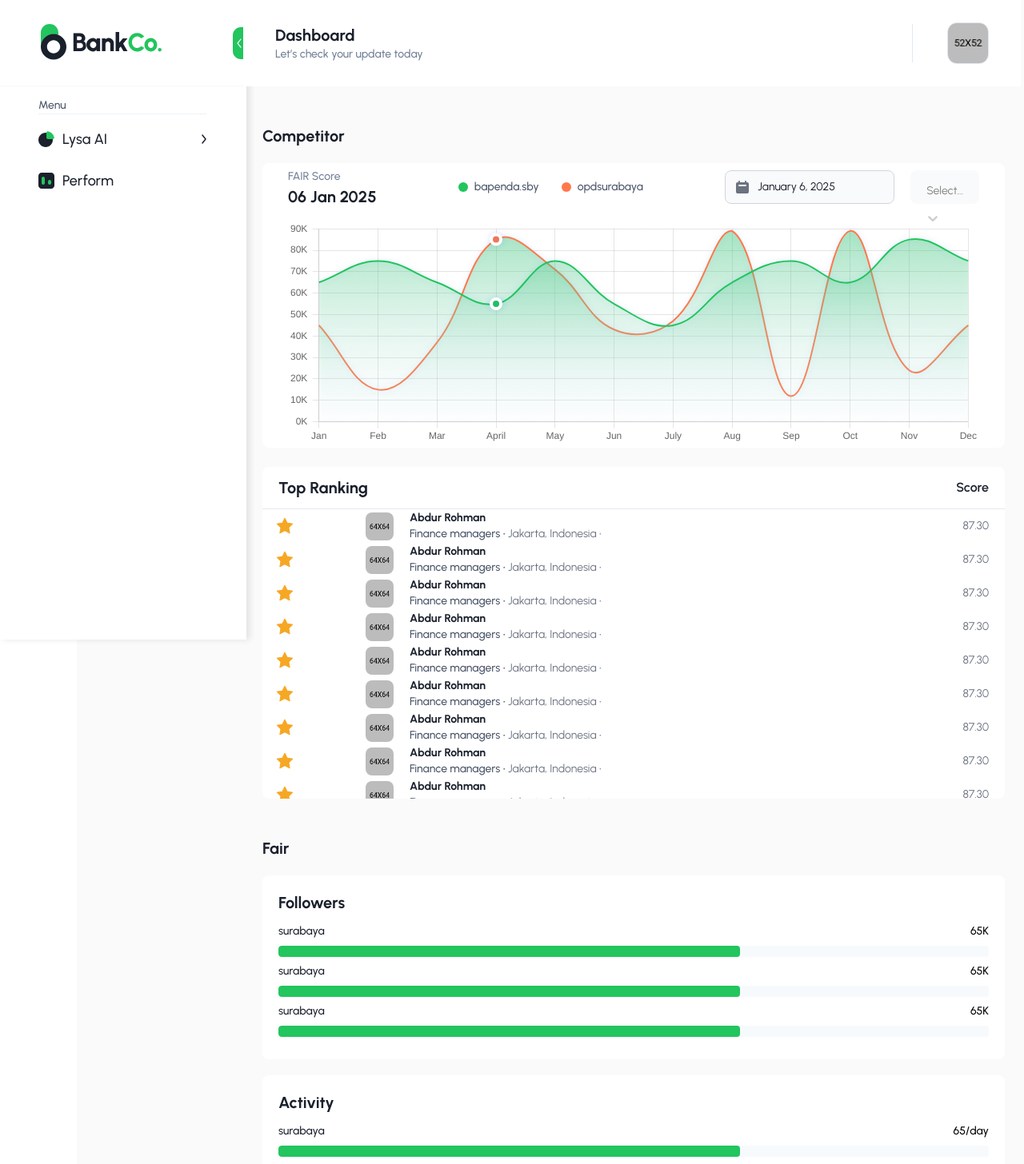
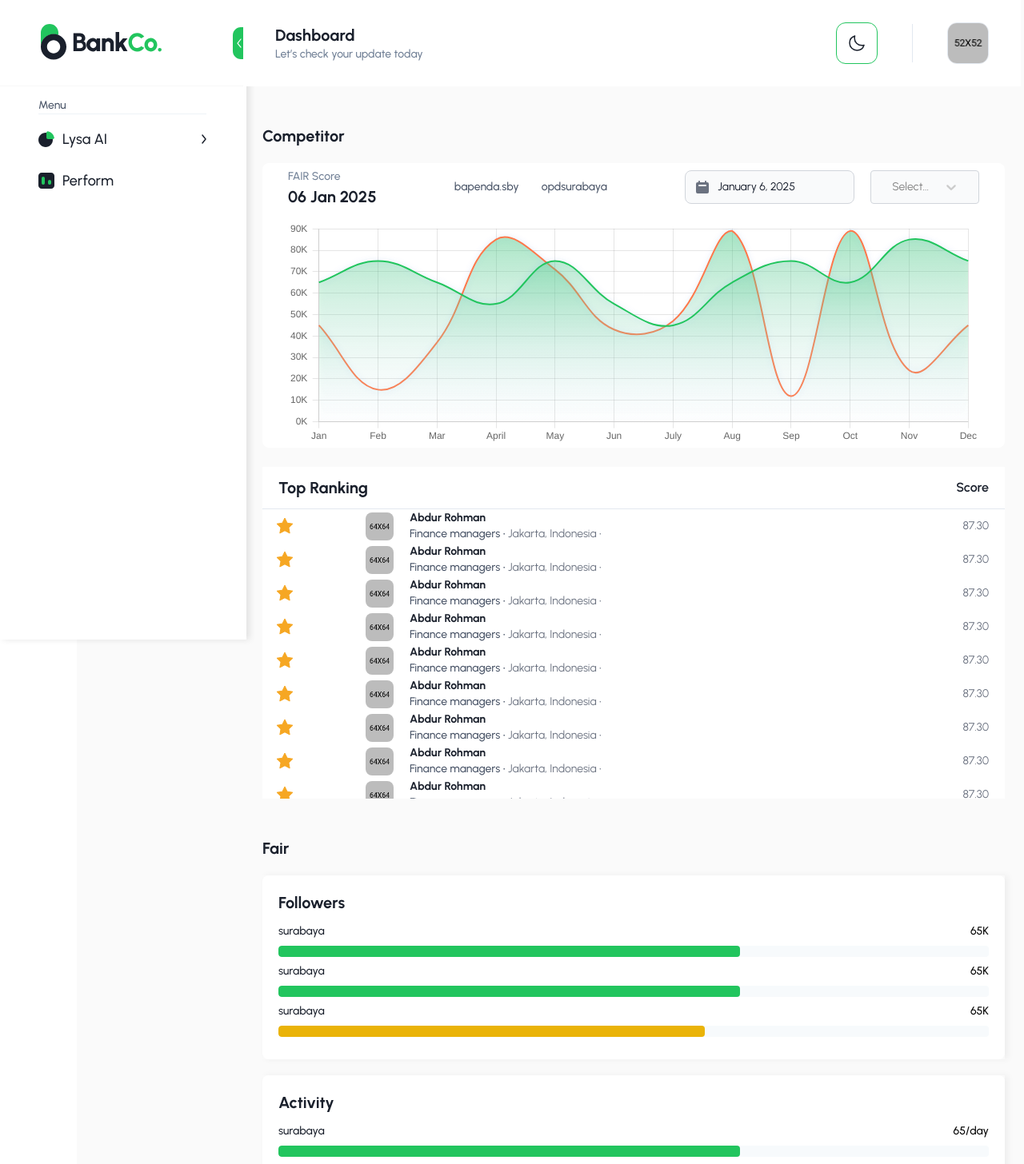
Before and after one commit to Focuson-Data-IT/Media-Monitoring-FE, a Next.js app: page /perform in a window 1280 px wide. Shown: the top 1456 px of the page at 80% size. Built offline with nearby package versions, Linux system fonts and the light colour scheme.

Commit message:
feature: final perform

```diff
--- a/package.json
+++ b/package.json
@@ -18,7 +18,8 @@
     "react": "^19.0.0",
     "react-date-range": "^2.0.1",
     "react-dom": "^19.0.0",
-    "react-select": "^5.9.0"
+    "react-select": "^5.9.0",
+    "tailwind-scrollbar": "^3.1.0"
   },
   "devDependencies": {
     "@eslint/eslintrc": "^3",
--- a/src/app/(customer)/perform/component/FairDetailBar.tsx
+++ b/src/app/(customer)/perform/component/FairDetailBar.tsx
@@ -1,11 +1,13 @@
 'use client';
 
-import React from "react";
+import React, {useState} from "react";
 import {TFairDetailBar} from "@/app/(customer)/perform/constants";
 
 const FairDetailBar: React.FC<TFairDetailBar> = ({data, label, unit}) => {
+	const [percentage, setPercentage] = useState(60)
+
 	return (
-		<div className="flex-1 xl:block">
+		<div className="flex-1 xl:block shadow-[4px_0_8px_rgba(0,0,0,0.05)]">
 			<div
 				className="h-full w-full rounded-lg bg-white p-5 dark:bg-darkblack-600"
 			>
@@ -74,8 +76,14 @@ const FairDetailBar: React.FC<TFairDetailBar> = ({data, label, unit}) => {
 								className="relative h-[14px] w-full overflow-hidden rounded bg-bgray-100"
 							>
 								<div
-									style={{width: '65%'}}
-									className="absolute left-0 top-0 h-full rounded bg-success-300"
+									style={{width: `${percentage}%`}}
+									className={`absolute left-0 top-0 h-full rounded ${
+										percentage < 30
+											? 'bg-danger-300'
+											: percentage < 70
+												? 'bg-warning-300'
+												: 'bg-success-300'
+									}`}
 								></div>
 							</div>
 						</div>
--- a/src/app/(customer)/perform/component/FairScoreChart.tsx
+++ b/src/app/(customer)/perform/component/FairScoreChart.tsx
@@ -76,6 +76,11 @@ const FairScoreChart = () => {
 				],
 			},
 			options: {
+				interaction: {
+					mode: "index",
+					axis: "x",
+					intersect: false,
+				},
 				maintainAspectRatio: false,
 				responsive: true,
 				scales: {
@@ -101,8 +106,8 @@ const FairScoreChart = () => {
 				},
 				elements: {
 					point: {
-						radius: [0, 0, 0, 6, 0, 0, 0, 0, 0, 0, 0, 0],
-						hoverRadius: 6,
+						radius: 0,
+						hoverRadius: 4,
 					},
 				},
 			},
@@ -134,14 +139,12 @@ const FairScoreChart = () => {
 				</div>
 				<div className="hidden items-center space-x-[28px] sm:flex">
 					<div className="flex items-center space-x-2">
-						<div className="h-3 w-3 rounded-full bg-success-300"></div>
 						<span
 							className="text-sm font-medium text-bgray-700 dark:text-white"
 						>bapenda.sby
 					</span>
 					</div>
 					<div className="flex items-center space-x-2">
-						<div className="h-3 w-3 rounded-full bg-orange"></div>
 						<span
 							className="text-sm font-medium text-bgray-700 dark:text-white"
 						>opdsurabaya
--- a/src/app/(customer)/perform/component/TopRanking.tsx
+++ b/src/app/(customer)/perform/component/TopRanking.tsx
@@ -115,7 +115,8 @@ const TopRanking = () => {
 	]
 
 	return (
-		<div className="mb-12 rounded-lg bg-white dark:bg-darkblack-600 max-h-[415px] overflow-y-scroll">
+		<div
+			className="mb-12 bg-white dark:bg-darkblack-600 max-h-[415px] overflow-y-scroll scrollbar-thin scrollbar-thumb-gray-400 scrollbar-track-gray-200 dark:scrollbar-thumb-gray-600 dark:scrollbar-track-gray-700">
 			<div
 				className="flex items-center justify-between border-b border-bgray-300 px-5 py-3 dark:border-darkblack-400">
 				<h3 className="text-xl font-bold text-bgray-900 dark:text-white">Top Ranking</h3>
@@ -132,10 +133,10 @@ const TopRanking = () => {
 						return (
 							<tr
 								key={key}
-								className="h-[20px] bg-white dark:bg-darkblack-600 cursor-pointer hover:bg-bgray-500 dark:hover:bg-bgray-500"
+								className="h-[20px] bg-white dark:bg-darkblack-600 cursor-pointer hover:bg-gray-300 dark:hover:bg-bgray-800"
 
 							>
-								<td className="whitespace-nowrap rounded-l-lg px-4 text-sm font-medium w-auto">
+								<td className="whitespace-nowrap px-4 text-sm font-medium w-auto">
 						<span>
 						<svg
 							width="24"
@@ -172,7 +173,7 @@ const TopRanking = () => {
 										</div>
 									</div>
 								</td>
-								<td className="whitespace-nowrap rounded-r-lg pr-5 text-sm text-gray-500 text-end">
+								<td className="whitespace-nowrap pr-5 text-sm text-gray-500 text-end">
 									87.30
 								</td>
 							</tr>
@@ -182,8 +183,6 @@ const TopRanking = () => {
 				</table>
 			</div>
 		</div>
-
-
 	)
 }
 
--- a/src/app/layout.tsx
+++ b/src/app/layout.tsx
@@ -31,6 +31,10 @@ export default function RootLayout({children,}: Readonly<{ children: React.React
 			<link rel="stylesheet" href="/assets/css/output.css"/>
 			<link rel="stylesheet" href="/assets/css/style.css"/>
 			<link href="https://cdn.jsdelivr.net/npm/flowbite@2.5.2/dist/flowbite.min.css" rel="stylesheet"/>
+			<link
+				href="https://cdn.jsdelivr.net/npm/select2@4.1.0-rc.0/dist/css/select2.min.css"
+				rel="stylesheet"
+			/>
 		</head>
 		<body
 			className={`${geistSans.variable} ${geistMono.variable} antialiased`}
@@ -38,6 +42,10 @@ export default function RootLayout({children,}: Readonly<{ children: React.React
 		{children}
 
 		<script src="https://cdn.jsdelivr.net/npm/flowbite@2.5.2/dist/flowbite.min.js"></script>
+		<script
+			src="https://cdn.jsdelivr.net/npm/select2@4.1.0-rc.0/dist/js/select2.min.js"
+			defer
+		></script>
 		<script src="/assets/js/jquery-3.6.0.min.js"></script>
 		<script src="/assets/js/flatpickr.js"></script>
 		<script src="/assets/js/slick.min.js"></script>
--- a/src/component/Navbar.tsx
+++ b/src/component/Navbar.tsx
@@ -1,13 +1,13 @@
-// 'use-client'
+'use client';
+
+import {useState} from "react";
 
 const Navbar = () => {
-	// const profileAction = () => {
-	// 	const profileBox = document.querySelector(".profile-box");
-	// 	const profileOutside = document.querySelector(".profile-outside");
-	//
-	// 	if (profileBox) profileBox.classList.toggle("hidden");
-	// 	if (profileOutside) profileOutside.classList.toggle("hidden");
-	// };
+	const [isProfileVisible, setProfileVisible] = useState(false);
+
+	const profileAction = () => {
+		setProfileVisible((prev) => !prev);
+	};
 
 	return (
 		<>
@@ -97,7 +97,7 @@ const Navbar = () => {
 					{/*		</div>*/}
 					<div className="quick-access-wrapper relative">
 						<div className="flex items-center space-x-[43px]">
-							<div className="hidden items-center space-x-5 xl:flex">
+							<div className="items-center space-x-5 xl:flex">
 								<button
 									type="button"
 									id="theme-toggle"
@@ -167,8 +167,8 @@ const Navbar = () => {
 								className="hidden h-[48px] w-[1px] bg-bgray-300 dark:bg-darkblack-400 xl:block"
 							></div>
 							<div
-								// onClick={profileAction}
-								className="flex cursor-pointer space-x-0 lg:space-x-3"
+								onClick={profileAction}
+								className="flex cursor-pointer space-x-0 lg:space-x-3 gap-3"
 							>
 								<div
 									className="h-[52px] w-[52px] overflow-hidden rounded-xl border border-bgray-300"
@@ -215,12 +215,12 @@ const Navbar = () => {
 
 						<div className="profile-wrapper">
 							<div
-								// onClick={profileAction}
-								className="profile-outside fixed -left-[43px] top-0 hidden h-full w-full"
+								onClick={profileAction}
+								className={`profile-outside fixed -left-[43px] top-0 ${!isProfileVisible ? 'hidden' : ''} h-full w-full`}
 							></div>
 							<div
 								style={{filter: 'drop-shadow(12px 12px 40px rgba(0, 0, 0, 0.08))'}}
-								className="profile-box absolute right-0 top-[81px] hidden w-[300px] overflow-hidden rounded-lg bg-white dark:bg-darkblack-600"
+								className={`profile-box absolute right-0 top-[81px] w-[300px] ${!isProfileVisible ? 'hidden overflow-hidden' : ''} rounded-lg bg-white dark:bg-darkblack-600`}
 							>
 								<div className="relative w-full px-3 py-2">
 									<div>
@@ -379,7 +379,7 @@ const Navbar = () => {
 					</div>
 					<div className="mr-2">
 						<div
-							// onClick={profileAction}
+							onClick={profileAction}
 							className="flex cursor-pointer space-x-0 lg:space-x-3"
 						>
 							<div
@@ -426,12 +426,12 @@ const Navbar = () => {
 
 						<div className="profile-wrapper">
 							<div
-								// onClick={profileAction}
-								className="profile-outside fixed -left-[43px] top-0 hidden h-full w-full"
+								onClick={profileAction}
+								className={`profile-outside fixed -left-[43px] top-0 ${!isProfileVisible ? 'hidden' : ''} h-full w-full`}
 							></div>
 							<div
 								style={{filter: 'drop-shadow(12px 12px 40px rgba(0, 0, 0, 0.08))'}}
-								className="profile-box absolute right-0 top-[81px] hidden w-[300px] overflow-hidden rounded-lg bg-white"
+								className={`profile-box absolute right-0 top-[81px] w-[300px] ${!isProfileVisible ? 'hidden overflow-hidden' : ''} rounded-lg bg-white`}
 							>
 								<div className="relative w-full px-3 py-2">
 									<div>
--- a/src/component/OurDatePicker.tsx
+++ b/src/component/OurDatePicker.tsx
@@ -8,6 +8,7 @@ const OurDatePicker = () => {
 	return (
 		<>
 			<Datepicker
+				className="rounded-sm"
 				onSelect={(e) => console.info(e)}
 				onChange={(e) => console.info(e)}
 				onInput={(e) => console.info(e)}
--- a/src/component/OurSelect.tsx
+++ b/src/component/OurSelect.tsx
@@ -1,30 +1,37 @@
 'use client';
 
 import React from "react";
-import Select from "react-select";
+import Select from 'react-select';
 
 const customClassNames = {
 	control: (state: any) =>
-		`rounded-lg h-[42px] block w-full border-0 outline-none disabled:cursor-not-allowed disabled:opacity-50 bg-gray-50 text-gray-900 focus:ring-0 dark:bg-gray-700 dark:text-white dark:placeholder-gray-400 p-2.5 text-sm`,
+		`flex items-center justify-between rounded-2xl h-[42px] block w-full border ${
+			state.isFocused
+				? "border-gray-400 dark:border-gray-400"
+				: "border-gray-300 dark:border-gray-600"
+		} outline-none disabled:cursor-not-allowed disabled:opacity-50 bg-gray-50 text-gray-900 focus:ring-0 dark:bg-gray-700 dark:text-white dark:placeholder-gray-400 px-4 text-sm`,
 	input: (state: any) =>
-		`rounded-lg text-gray-900 dark:text-white bg-transparent`,
+		`text-gray-900 dark:text-white flex-grow`,
 	menu: (state: any) =>
-		`bg-white dark:bg-gray-700 border border-gray-300 dark:border-gray-600 rounded-lg mt-1 shadow-lg`,
+		`dark:bg-gray-700 border border-gray-300 dark:border-gray-600 rounded-2xl mt-1 shadow-lg`,
 	option: (state: any) =>
-		`cursor-pointer px-4 py-2 hover:bg-gray-100 dark:hover:bg-gray-700`,
+		`cursor-pointer px-4 py-2 flex items-center justify-center ${
+			state.isFocused
+				? "bg-gray-300 dark:bg-gray-500 text-gray-900 dark:text-white"
+				: "bg-gray-500 dark:bg-gray-700 text-gray-900 dark:text-white"
+		} hover:bg-gray-300 dark:hover:bg-gray-500`,
 };
 
-const OurSelect = () => {
+const OurSelect = ({options, disabled}) => {
 	const dummyOptions = [
 		{label: "Stockholm", value: "Stockholm"},
-		{label: "Stockholm", value: "Stockholm"}
+		{label: "Stockholm2", value: "Stockholm2"}
 	]
-
+	//
 	return (
 		<Select
 			classNames={customClassNames}
 			components={{
-				// DropdownIndicator: () => null,
 				IndicatorSeparator: () => null,
 				ClearIndicator: () => null
 
--- a/tailwind.config.ts
+++ b/tailwind.config.ts
@@ -33,6 +33,9 @@ export default {
 				"5xl": "48px",
 			},
 			colors: {
+				danger: {
+					300: '#f87171',
+				},
 				darkblack: {
 					300: "#747681",
 					400: "#2A313C",
@@ -141,6 +144,7 @@ export default {
 		plugin(function ({addVariant}) {
 			addVariant("current", "&.active");
 		}),
-		require('flowbite/plugin')
+		require('flowbite/plugin'),
+		require('tailwind-scrollbar')
 	],
 };
```
Also changed, not shown: 1 other file (tests, documents, lock files or other folders).
